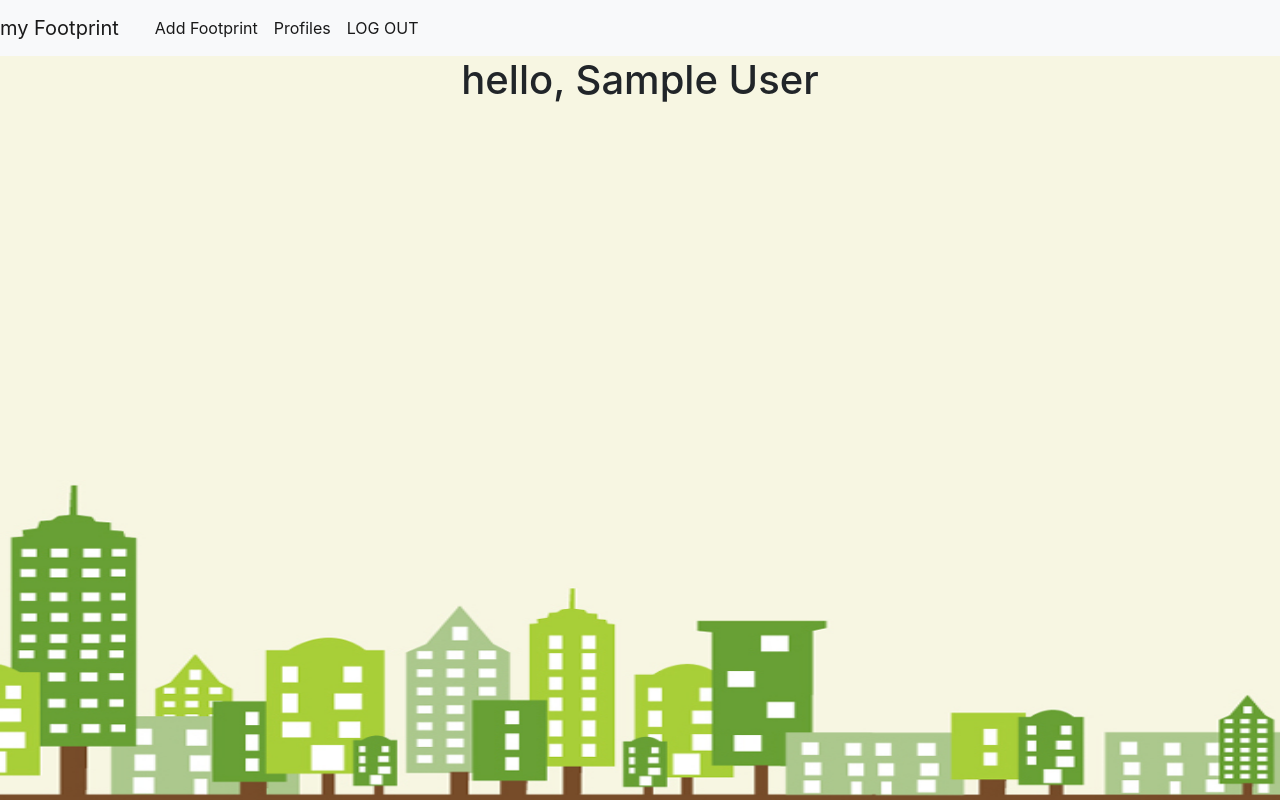
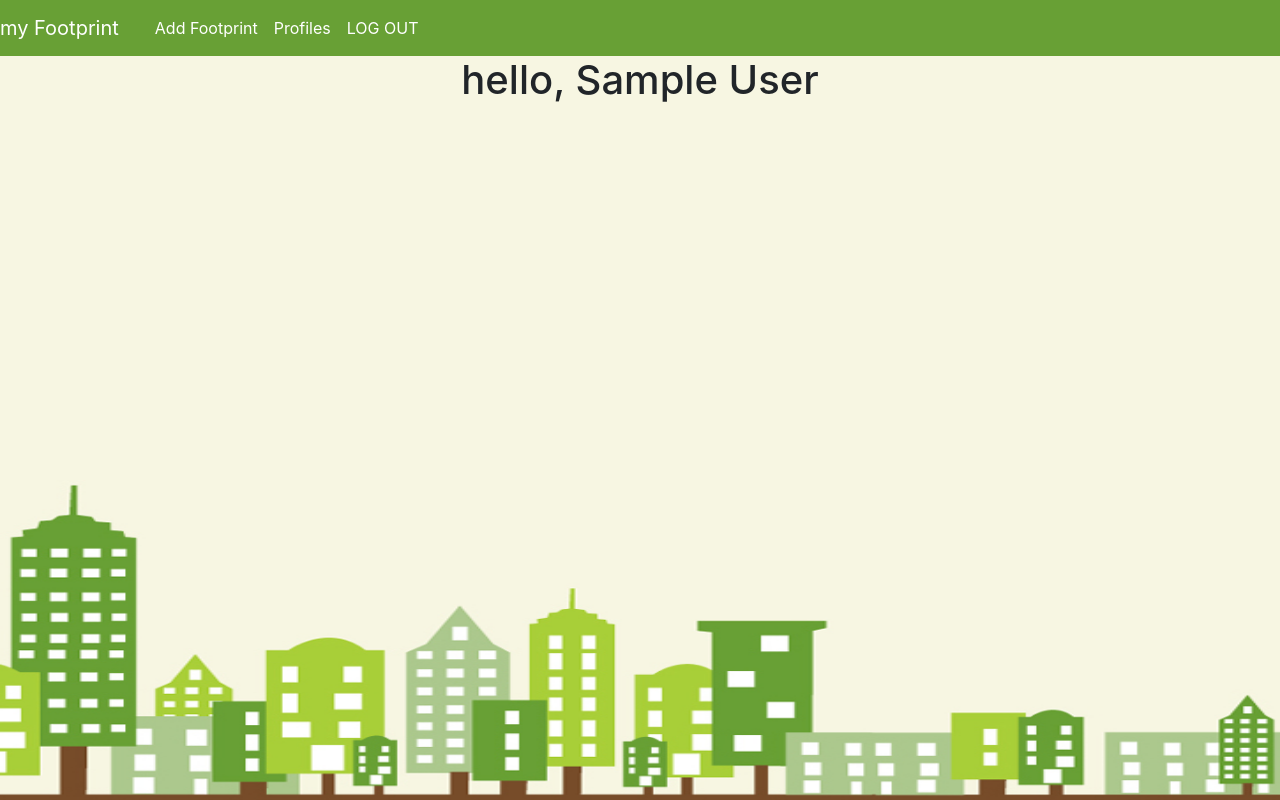
Before and after one commit to hbarrons/footprint-front-end, a React (Create React App) app: page / in a window 1280 px wide. Built offline with nearby package versions, Linux system fonts and the light colour scheme; no server answers; sample sign-in values are in the browser's storage.

Commit message:
update navbar styling

```diff
--- /dev/null
+++ b/src/components/NavBar/NavBar.css
@@ -0,0 +1,7 @@
+nav {
+  width: 100%;
+}
+
+.bg-primary {
+  background-color: rgb(168,207,56);
+}
--- a/src/components/NavBar/NavBar.jsx
+++ b/src/components/NavBar/NavBar.jsx
@@ -1,10 +1,14 @@
 import { Link } from 'react-router-dom'
+
+import './NavBar.css'
+
+
 
 const NavBar = ({ user, handleLogout }) => {
   return (
     <>
       {user ?
-        <nav className='navbar navbar-expand-lg navbar-light bg-light'>
+        <nav className='navbar navbar-expand-lg navbar-dark navbar-custom'>
           <Link to="/footprints" className="navbar-brand">my Footprint</Link>
           <button
             className="navbar-toggler"
--- a/src/styles/index.css
+++ b/src/styles/index.css
@@ -14,11 +14,17 @@ body {
 div.card {
   width: 350px;
   display: flex;
+  align-items: center;
   flex-flow: wrap;
   margin: 10px;
+  margin-right: 0px;
   padding: 10px;
 }
 
 nav {
   width: 100%;
 }
+
+.navbar-custom {
+  background-color: rgb(104,160,53);
+}
```
